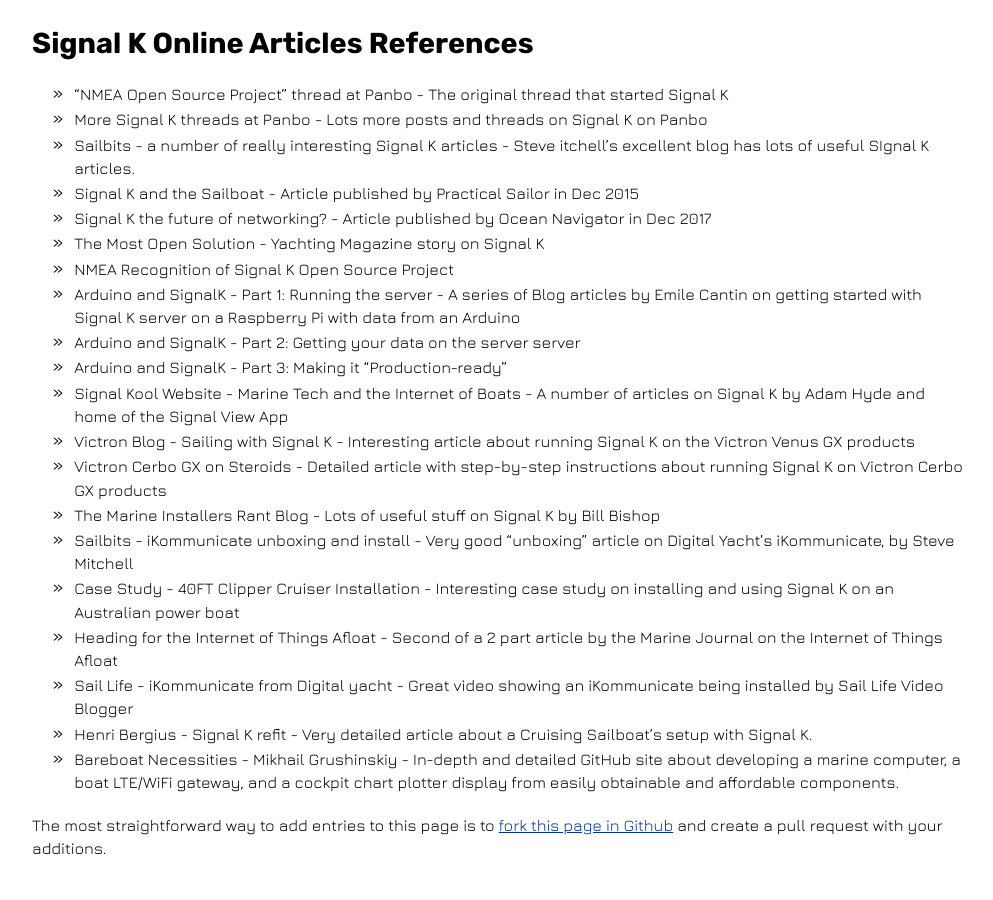
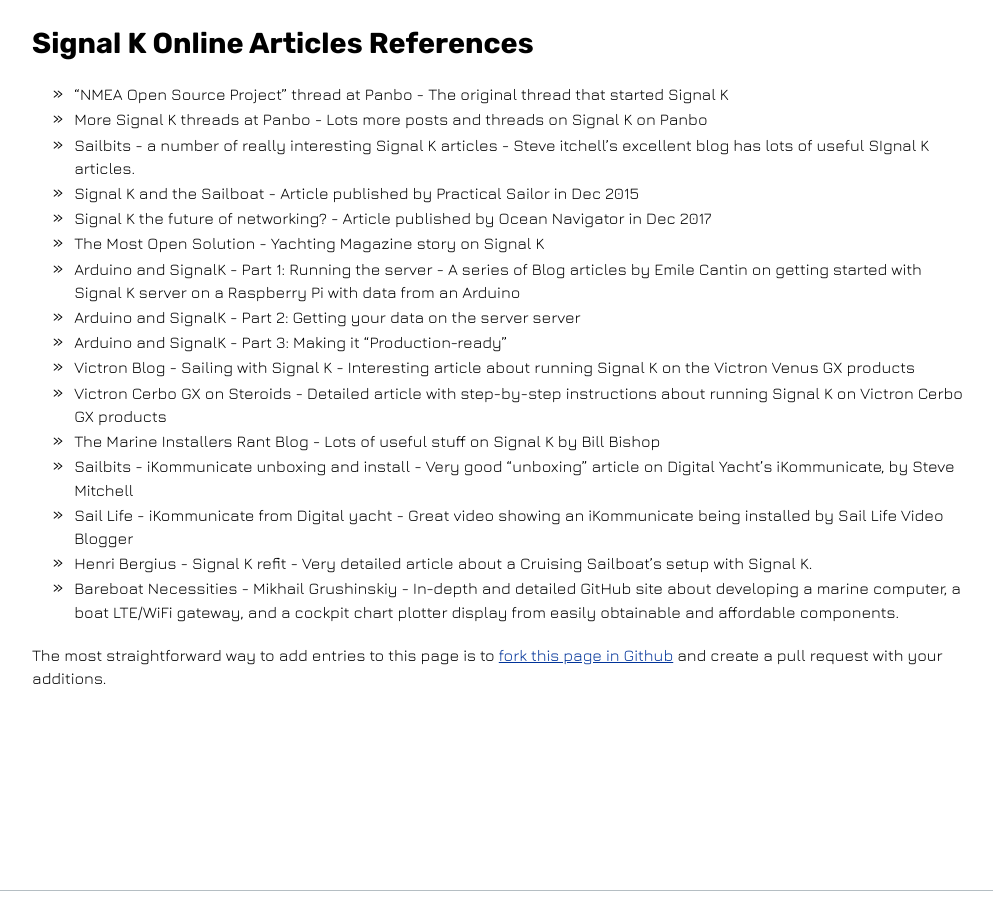
Before and after one commit to SignalK/signalk.github.io, a Jekyll site: the page built from references.md, in a window 1280 px wide and 900 px high, scrolled down 217 px. Shown: the whole window, without its empty margins (140-1133 px from the left). Built offline with Jekyll 4.4.1, drawn with Linux system fonts in a browser that asks for light colours; nearby versions of some CDN libraries.

Commit message:
Update references.md
Remove 4 links that are 404'ing

```diff
--- a/references.md
+++ b/references.md
@@ -12,17 +12,13 @@
 - [Signal K and the Sailboat](https://www.practical-sailor.com/issues/37_60/features/Signal-K-and-the-Sailboat_11878-1.html) - Article published by Practical Sailor in Dec 2015
 - [Signal K the future of networking?](http://www.oceannavigator.com/November-December-2017/The-future-of-networking/) - Article published by Ocean Navigator in Dec 2017
 - [The Most Open Solution](http://www.yachtingmagazine.com/most-open-solution) - Yachting Magazine story on Signal K
-- [NMEA Recognition of Signal K Open Source Project](http://www.nmea.org/content/nmea_signal_k/nmea_signal_k.asp)
 - [Arduino and SignalK - Part 1: Running the server](http://blog.emilecantin.com/web/sysadmin/iot/javascript/sailing/2016/02/19/arduino-signalk-part-1.html) - A series of Blog articles by Emile Cantin on getting started with Signal K server on a Raspberry Pi with data from an Arduino
 - [Arduino and SignalK - Part 2: Getting your data on the server server](https://blog.emilecantin.com/web/sysadmin/iot/javascript/sailing/2016/03/19/arduino-signalk-part-2.html)
 - [Arduino and SignalK - Part 3: Making it "Production-ready"](https://blog.emilecantin.com/web/sysadmin/iot/javascript/sailing/2016/08/03/arduino-signalk-part-3.html)
-- [Signal Kool Website - Marine Tech and the Internet of Boats](https://signalkool.com/) - A number of articles on Signal K by Adam Hyde and home of the Signal View App
 - [Victron Blog - Sailing with Signal K](https://www.victronenergy.com/blog/2019/06/13/sailing-with-signal-k/) - Interesting article about running Signal K on the Victron Venus GX products
 - [Victron Cerbo GX on Steroids](https://svrenaissance.com/victron-cerbo-gx-on-steroids/) - Detailed article with step-by-step instructions about running Signal K on Victron Cerbo GX products
 - [The Marine Installers Rant Blog](http://themarineinstallersrant.blogspot.co.uk/search?q=signal+k) - Lots of useful stuff on Signal K by Bill Bishop
 - [Sailbits - iKommunicate unboxing and install](https://sailbits.com/ikommunicate-unboxing-install/) - Very good "unboxing" article on Digital Yacht's iKommunicate, by Steve Mitchell
-- [Case Study - 40FT Clipper Cruiser Installation](http://www.signalk.com.au/applications-uses/84-case-study-40ft-clipper-cruiser-installation) - Interesting case study on installing and using Signal K on an Australian power boat
-- [Heading for the Internet of Things Afloat](https://www.marineelectronicsjournal.com/content/newsm/news.asp?show=VIEW&a=188) - Second of a 2 part article by the Marine Journal on the Internet of Things Afloat
 - [Sail Life - iKommunicate from Digital yacht](https://www.youtube.com/watch?v=iMVsoCmwuMg) - Great video showing an iKommunicate being installed by Sail Life Video Blogger
 - [Henri Bergius - Signal K refit](https://bergie.iki.fi/blog/signalk-boat-iot/) - Very detailed article about a Cruising Sailboat's setup with Signal K.
 - [Bareboat Necessities - Mikhail Grushinskiy](https://bareboat-necessities.github.io/my-bareboat/) - In-depth and detailed GitHub site about developing a marine computer, a boat LTE/WiFi gateway, and a cockpit chart plotter display from easily obtainable and affordable components.
```
